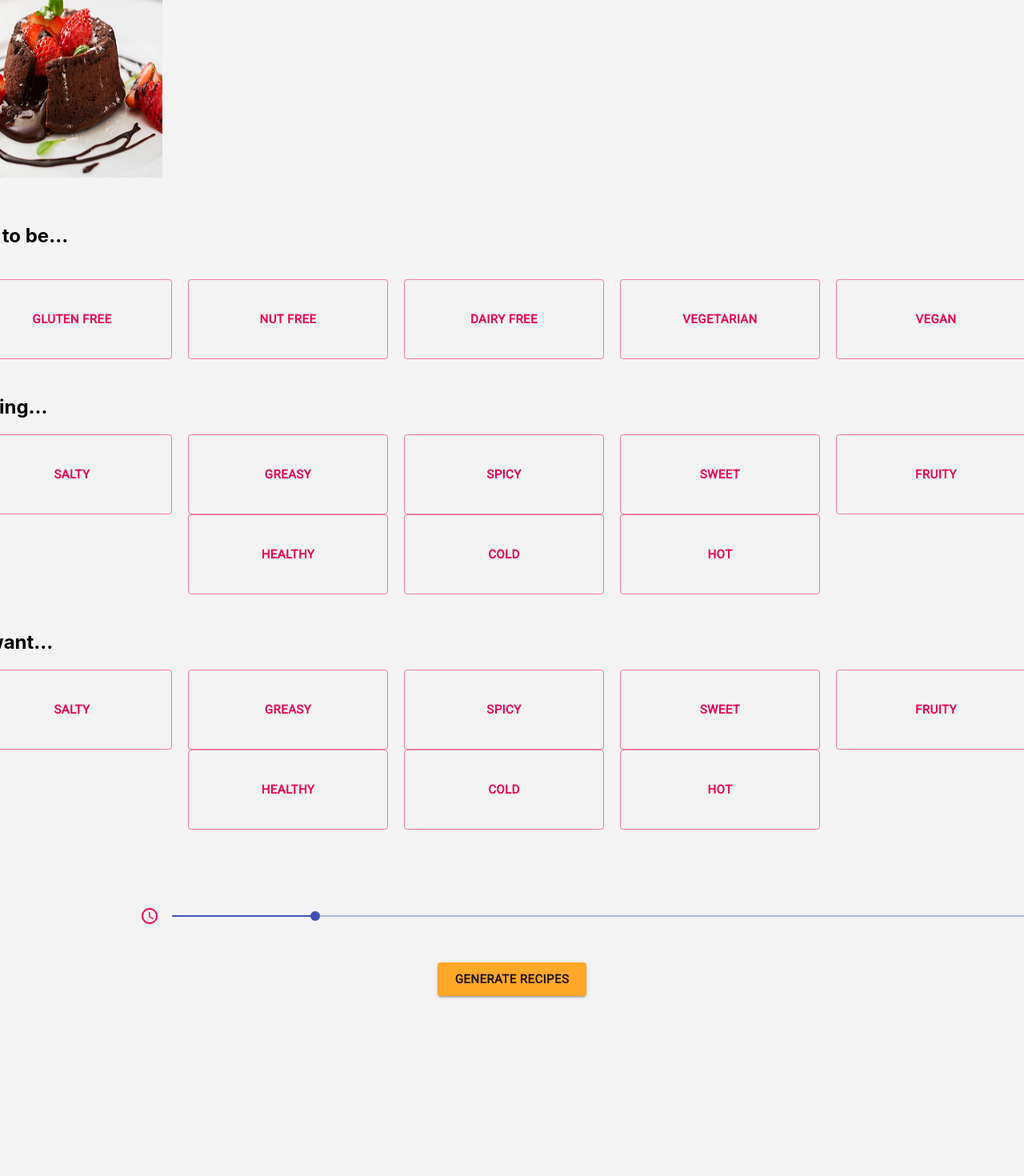
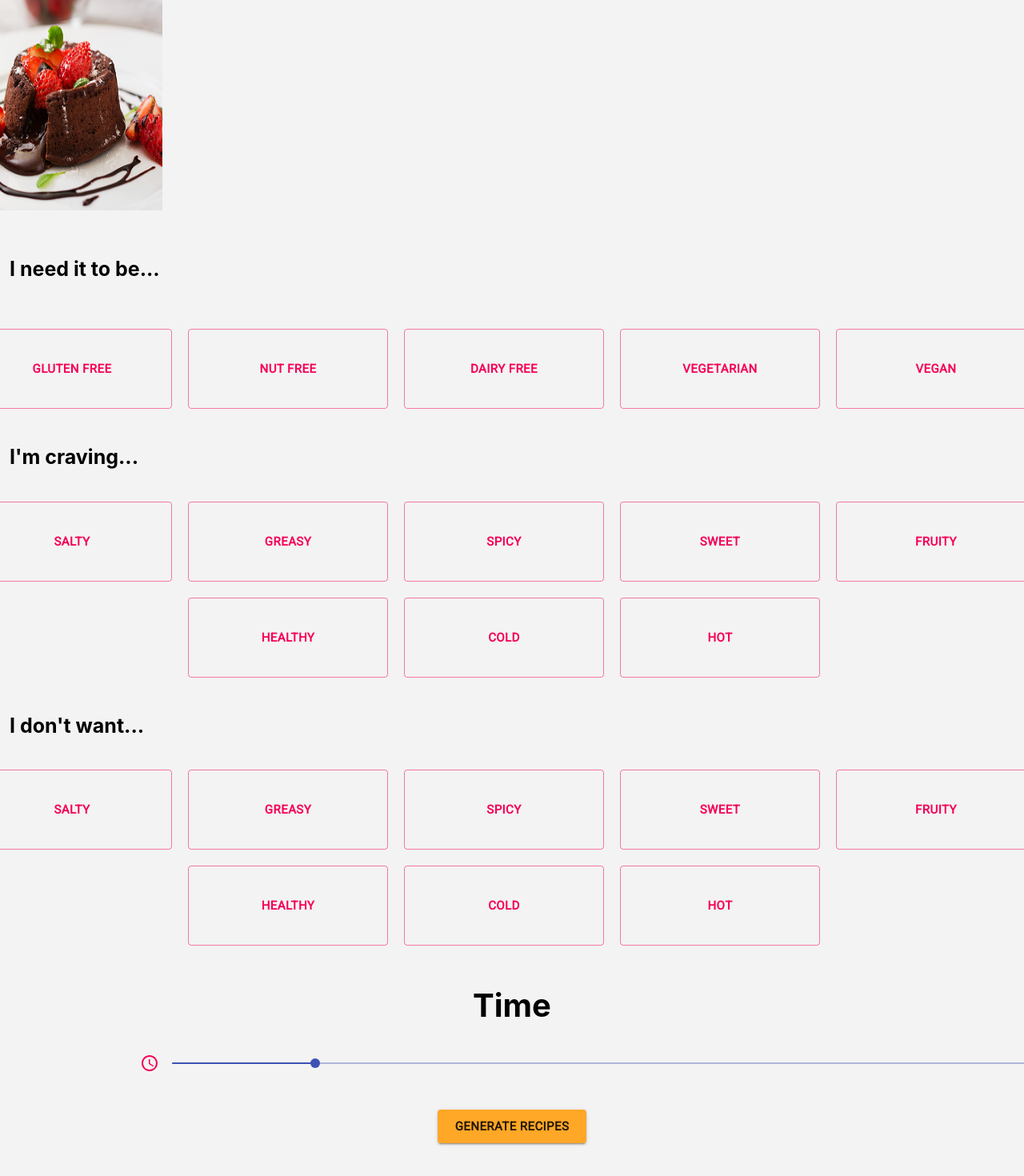
Before and after one commit to kutluduman/kitchionary, a React (Create React App) app in the folder client-side/: page /quiz in a window 1280 px wide. Shown: the part 706-2176 px from the top of the page at 80% size. Before the commit the page ends 2031 px from the top, so only its background shows below. Built offline with nearby package versions, Linux system fonts and the light colour scheme.

Commit message:
formatting fix

```diff
--- a/client-side/src/components/QuizButton.css
+++ b/client-side/src/components/QuizButton.css
@@ -4,6 +4,7 @@ label {
   position: relative;
   box-sizing: content-box;
   margin-right: 20px;
+  margin-top: 20px;
 
 }
 input {
@@ -26,7 +27,7 @@ input + button {
 
 }
 input:checked + button {
-  background-color: rgba(245, 0, 87, 0.5);
+  background-color: rgba(251, 56, 56, 0.445);
 }
 
 input:focus {
--- a/client-side/src/components/QuizForm.jsx
+++ b/client-side/src/components/QuizForm.jsx
@@ -11,7 +11,7 @@ import {Select,MenuItem, FormControl, InputLabel} from '@material-ui/core';
 import Grid from '@material-ui/core/Grid';
 import Typography from '@material-ui/core/Typography';
 import Slider from '@material-ui/core/Slider';
-import Input from '@material-ui/core/Input';
+import Input1 from '@material-ui/core/Input';
 import AccessTimeIcon from '@material-ui/icons/AccessTime';
 import axios from 'axios';
 
@@ -134,8 +134,8 @@ const QuizForm = (props) => {
   const handleBlur = () => {
     if (value < 0) {
       setValue(0);
-    } else if (value > 200) {
-      setValue(200);
+    } else if (value > 100) {
+      setValue(100);
     }
   };
 
@@ -154,9 +154,7 @@ const QuizForm = (props) => {
       dairyFree: inputState.dairyFree,
       vegetarian: inputState.vegetarian,
       vegan: inputState.vegan,
-      name: inputState.name,
-      quantity: inputState.quantity,
-      unit: inputState.unit,
+
       }
 
 
@@ -187,11 +185,11 @@ if (!redirect) {
          </Helmet>
       <form onSubmit={handleSubmit}>
         <h1>Quiz Mode</h1>
-        <h2 className='fridgeSubtitle'>I'm cooking...</h2>
+        <h2 className='quizSubtitle'>I'm cooking...</h2>
         <div className={classes.avatar}>
           <QuizAvatar setInput={setInputState} inputState={inputState}/>
         </div>
-        <h2 className='fridgeSubtitle'>I need it to be...</h2>
+        <h2 className='quizSubtitle'>I need it to be...</h2>
 
 
 
@@ -203,7 +201,7 @@ if (!redirect) {
         <QuizButton attribute="Vegetarian"/>
         <QuizButton attribute="Vegan"/>
         </div>
-        <h2 className='fridgeSubtitle'> I'm craving...</h2>
+        <h2 className='quizSubtitle'> I'm craving...</h2>
         <div className={classes.craving}>
           <QuizButton attribute="Salty"/>
           <QuizButton attribute="Greasy"/>
@@ -214,7 +212,7 @@ if (!redirect) {
           <QuizButton attribute="Cold"/>
           <QuizButton attribute="Hot"/>
         </div>
-        <h2 className='fridgeSubtitle'> I don't want...</h2>
+        <h2 className='quizSubtitle'> I don't want...</h2>
         <div className={classes.craving}>
           <QuizButton attribute="Salty"/>
           <QuizButton attribute="Greasy"/>
@@ -225,7 +223,7 @@ if (!redirect) {
           <QuizButton attribute="Cold"/>
           <QuizButton attribute="Hot"/>
          </div>
-        <h2 className='fridgeSubtitle'> Time </h2>
+        <h2 className='quizTime'> Time </h2>
         <div>
         <div className={classes.slider}>
 
@@ -242,7 +240,7 @@ if (!redirect) {
           />
         </Grid>
         <Grid item>
-          <Input
+          <Input1
             className={classes.input}
             value={value}
             margin="dense"
@@ -263,7 +261,7 @@ if (!redirect) {
         </div>
 
         <div className={classes.submit}>
-        <ColorButton size="large" type = 'submit' variant="contained" >Generate Recipes</ColorButton>
+        <ColorButton href="/recipes" size="large" type = 'submit' variant="contained" >Generate Recipes</ColorButton>
         </div>
 
         </form>
--- a/client-side/src/components/QuizMealCheck.css
+++ b/client-side/src/components/QuizMealCheck.css
@@ -54,11 +54,11 @@ label::before {
   border-color: #ddd;
 }
 
-:checked+label::before {
+/* .mealPic :checked+label::before {
   content: "✓";
   background-color: grey;
   transform: scale(1);
-}
+} */
 
 :checked+label img {
   transform: scale(0.9);
@@ -66,7 +66,7 @@ label::before {
   z-index: -1;
 }
 
-.fridgeTitle{
+.quizTitle{
  font-size: 45px;
  display: flex;
  justify-content: center;
@@ -74,17 +74,18 @@ label::before {
  box-shadow: 0 4px 8px 0 rgba(0, 0, 0, 0.3), 0 6px 50px 0 rgba(0, 0, 0, 0.19);
 }
 
-.fridgeSubtitle{
+.quizSubtitle{
   margin-top: 45px;
-  margin-left: 50px;
+  margin-left: 10%;
+font-size: 25px;
   display: flex;
-  justify-content: flex-start;
+ justify-content: flex-start;
 }
 
-.craving {
-  margin-left: 50px;
-  margin-right: 50px;
+.quizTime{
+  margin-top: 50px;
+
+font-size: 40px;
   display: flex;
-  justify-content: center;
-  flex-wrap: wrap;
+ justify-content: center;
 }
--- a/client-side/src/components/fridgeMealCheck.css
+++ b/client-side/src/components/fridgeMealCheck.css
@@ -54,11 +54,11 @@ label img {
   border-color: #ddd;
 }
 
-:checked+label::before {
+/* :checked+label::before {
   content: "✓";
   background-color: grey;
   transform: scale(1);
-}
+} */
 
 :checked+label img {
   transform: scale(0.9);
```
Also changed, not shown: client-side/src/components/QuizAvatar.jsx (+0 -36 lines).
